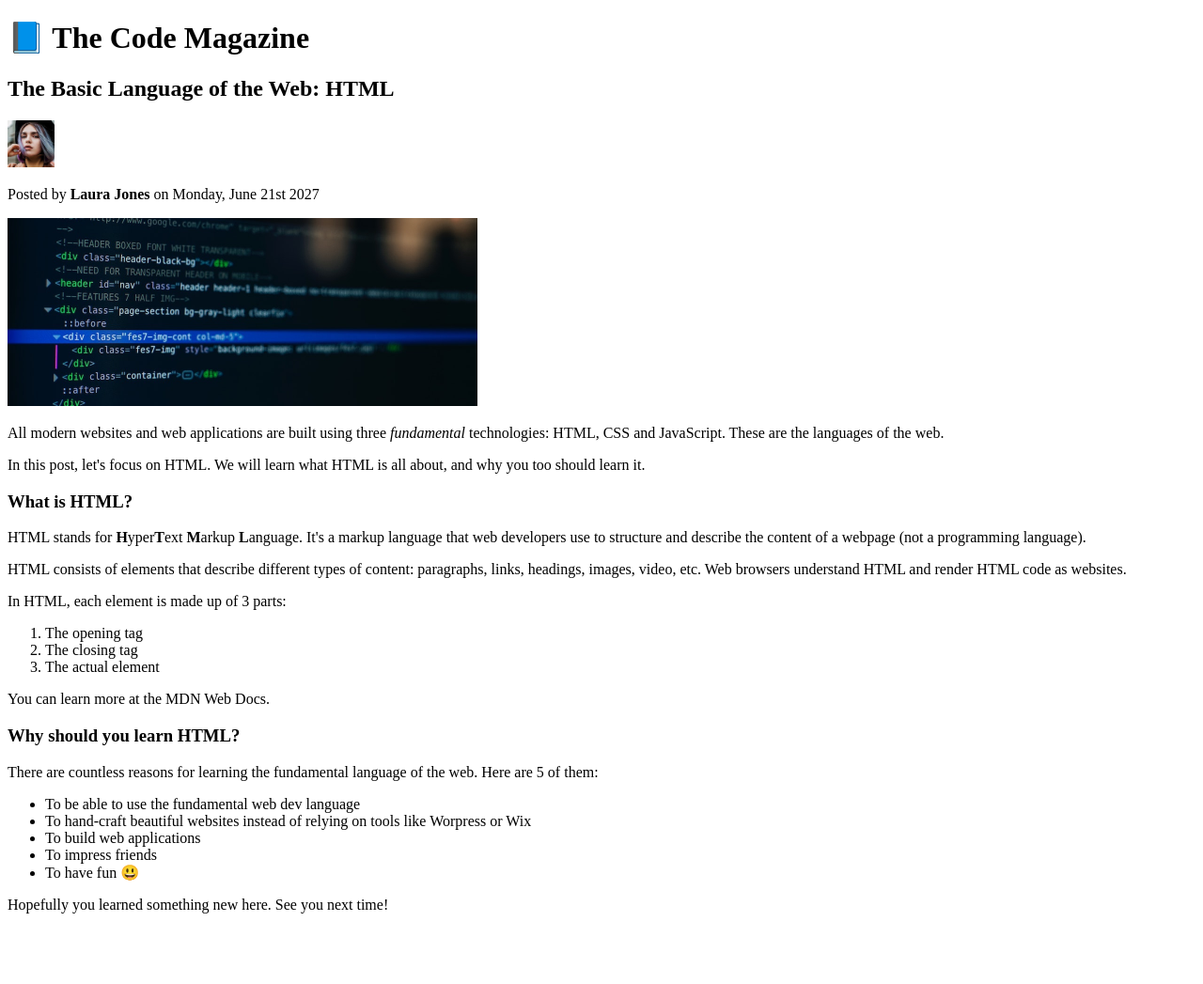
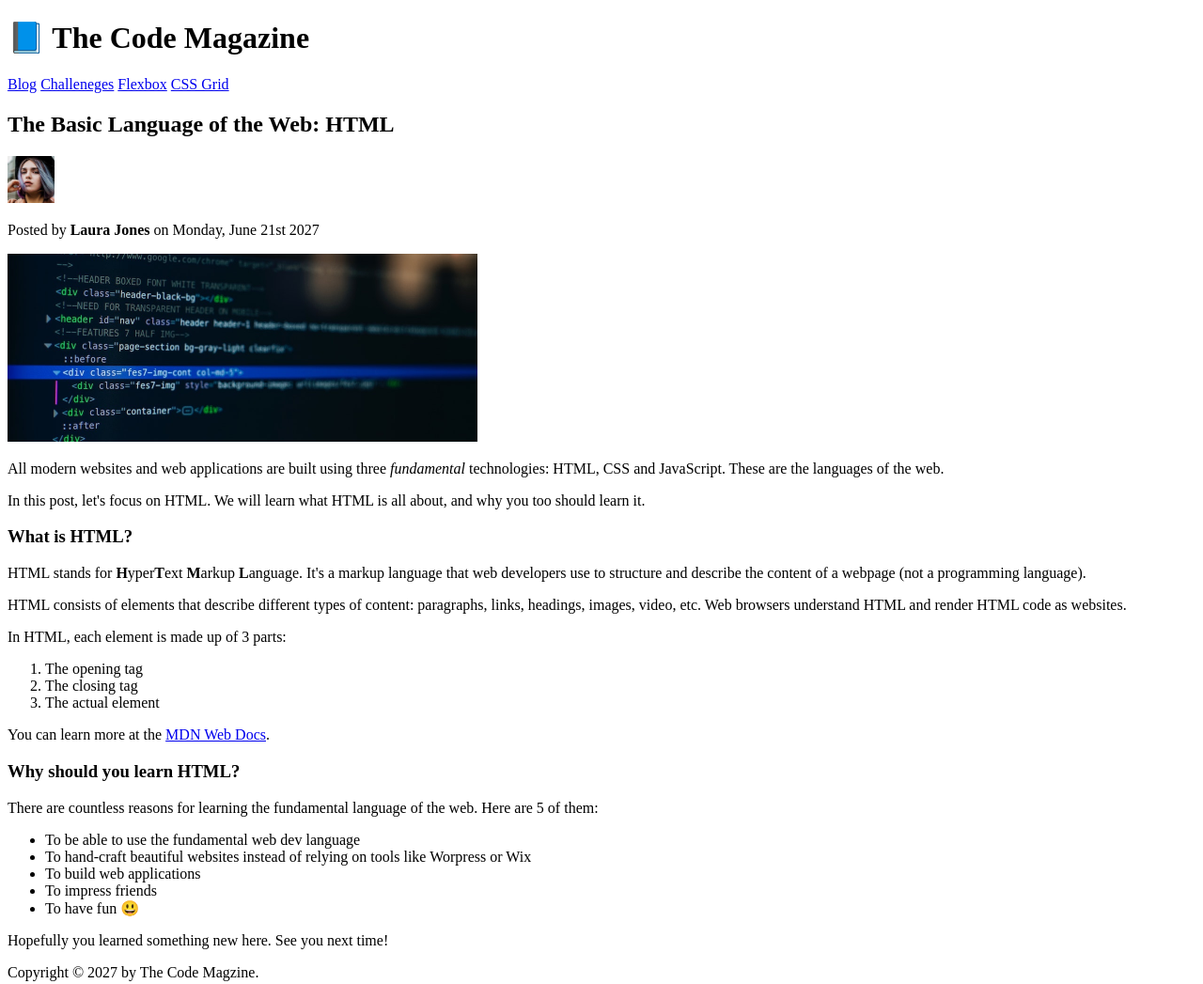
Before and after one commit to ashwini1990-23/HTML-CSS, a plain HTML site: page HTML-Fundamentals-Sec2/02-HTML-Fundamentals/index.html in a window 1280 px wide. Shown: the whole page at 94% size. Before the commit the page ends 988 px from the top, so only its background shows below. Drawn offline with Linux system fonts and the light colour scheme.

Commit message:
Code about more HTML elements and Semantic HTML

```diff
--- a/HTML-Fundamentals-Sec2/02-HTML-Fundamentals/index.html
+++ b/HTML-Fundamentals-Sec2/02-HTML-Fundamentals/index.html
@@ -1,14 +1,32 @@
 <!DOCTYPE html>
-<html>
+<html lang="en">
   <head>
+    <meta charset="UTF-8" />
     <title>The Basic Language of the web: HTML</title>
   </head>
 
   <body>
+    <header>
       <h1>📘 The Code Magazine</h1>
+
+      <nav>
+        <a href="blog.html">Blog</a>
+        <a href="#">Challeneges</a>
+        <a href="#">Flexbox</a>
+        <a href="#">CSS Grid</a>
+      </nav>
+    </header>
+
+    <article>
+      <header>
         <h2>The Basic Language of the Web: HTML</h2>
 
-    <img src="laura-jones.jpg" alt="Author's image" width="50" height="50" />
+        <img
+          src="laura-jones.jpg"
+          alt="Headshot of Laura Jones"
+          width="50"
+          height="50"
+        />
 
         <p>Posted by <strong>Laura Jones</strong> on Monday, June 21st 2027</p>
 
@@ -18,6 +36,8 @@
           width="500"
           height="200"
         />
+      </header>
+
       <p>
         All modern websites and web applications are built using three
         <em>fundamental</em>
@@ -32,9 +52,9 @@
       <h3>What is HTML?</h3>
       <p>
         HTML stands for <strong>H</strong>yper<strong>T</strong>ext
-      <strong>M</strong>arkup <strong>L</strong>anguage. It's a markup language
-      that web developers use to structure and describe the content of a webpage
-      (not a programming language).
+        <strong>M</strong>arkup <strong>L</strong>anguage. It's a markup
+        language that web developers use to structure and describe the content
+        of a webpage (not a programming language).
       </p>
       <p>
         HTML consists of elements that describe different types of content:
@@ -47,7 +67,14 @@
         <li>The closing tag</li>
         <li>The actual element</li>
       </ol>
-    <p>You can learn more at the MDN Web Docs.</p>
+      <p>
+        You can learn more at the
+        <a
+          href="https://developer.mozilla.org/en-US/docs/Web/HTML"
+          target="_blank"
+          >MDN Web Docs</a
+        >.
+      </p>
 
       <h3>Why should you learn HTML?</h3>
       <p>
@@ -68,5 +95,8 @@
       <!-- <h4>The Basic Language of the Web: HTML</h4>
     <h5>The Basic Language of the Web: HTML</h5>
     <h6>The Basic Language of the Web: HTML</h6> -->
+    </article>
+
+    <footer>Copyright &copy; 2027 by The Code Magzine.</footer>
   </body>
 </html>
```
Also changed, not shown: HTML-Fundamentals-Sec2/02-HTML-Fundamentals/blog.html (added, +12 -0 lines). Lines whose indentation alone changed are shown as unchanged.
